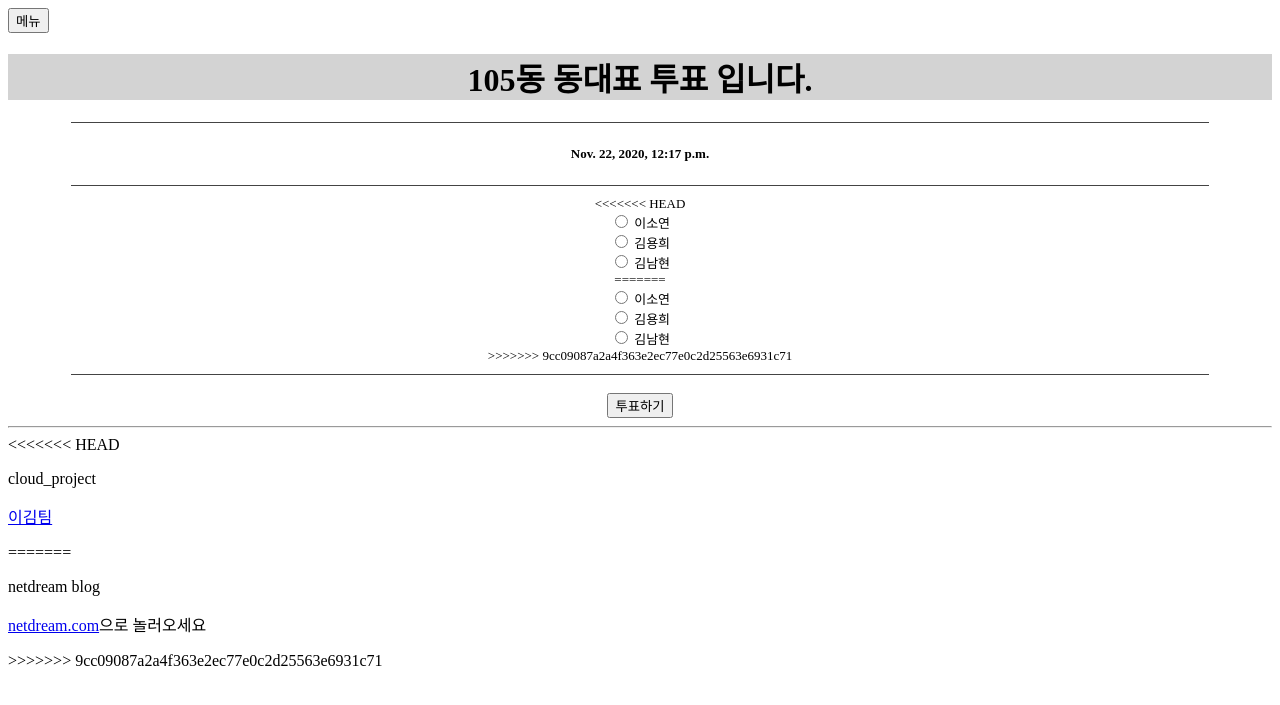
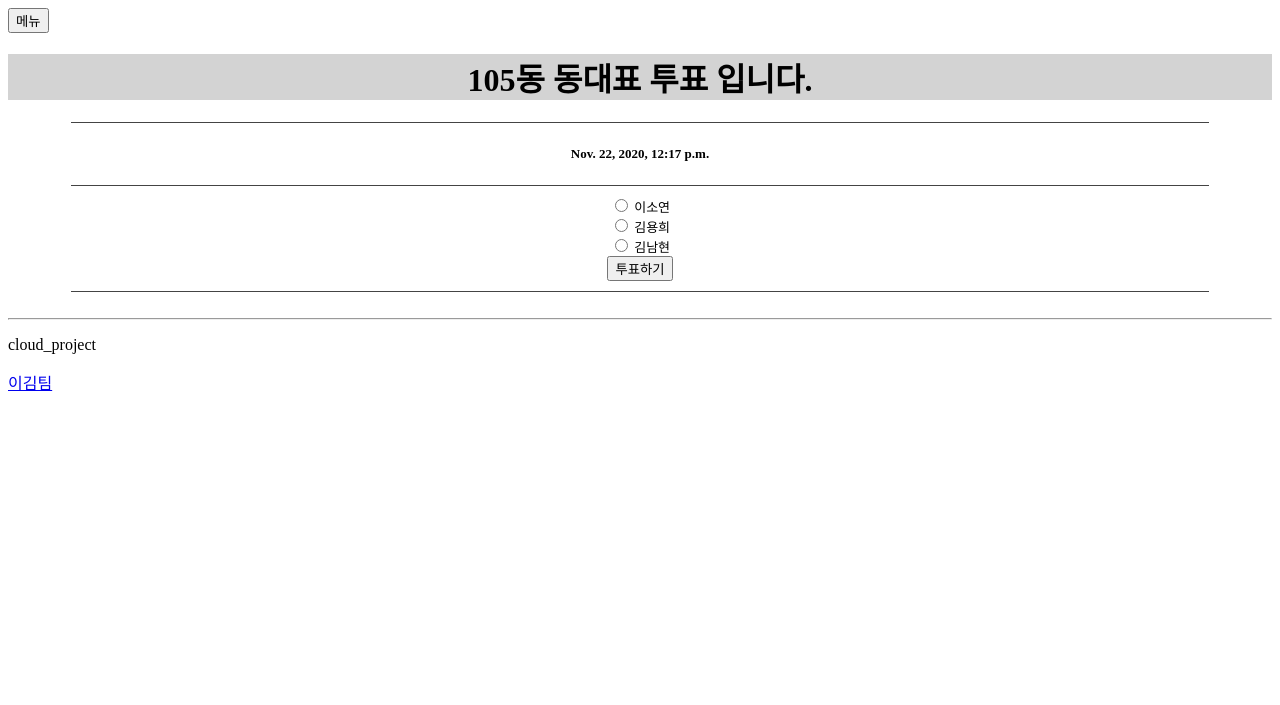
Before and after one commit to joker607/cloude_, a Django app: page /vote/2 in a window 1280 px wide. Shown: the top 705 px of the page. Run offline with Django 3.2, Linux system fonts and the light colour scheme; data comes from the database, SQL or seed files in the repository; both versions use the stored data as it was after the commit.

Commit message:
투표+html수정본, 결과창 html 적용x

```diff
--- a/Vote/VoteProject/vote/templates/base.html
+++ b/Vote/VoteProject/vote/templates/base.html
@@ -94,13 +94,8 @@
 
     <!--  아랫부분(고정) -->
     <hr>
-<<<<<<< HEAD
     <p>cloud_project</p>
     <p><a href="{% url 'vote:index' %}">이김팀</a></p>
-=======
-    <p>netdream blog</p>
-    <p><a href=http://netdream.tistory.com/>netdream.com</a>으로 놀러오세요</p>
->>>>>>> 9cc09087a2a4f363e2ec77e0c2d25563e6931c71
 
 
     </body>
--- a/Vote/VoteProject/vote/templates/vote/detail.html
+++ b/Vote/VoteProject/vote/templates/vote/detail.html
@@ -10,31 +10,23 @@
 
         <tr>
             <td>
-<<<<<<< HEAD
+
                 <form method="Post" action="{%url 'vote:vote'%}"> {%csrf_token%}
                 {% for c in q.choice_set.all %}
                 <input type="radio" name="a" value="{{c.id}}">
                 <label>{{c.name}}</label>
-                <a href="{%url 'vote:result' q.id %}"></a>
+
                 <br>
                 {% endfor %}
+                <input type="submit" value="투표하기">
                 </form>
 
-=======
-                <form>
-                {% for c in q.choice_set.all %}
-                <input type="radio" name="a" value="{{c.id}}">
-                <label>{{c.name}}</label>
-                <br>
-                {% endfor %}
-                </form>
->>>>>>> 9cc09087a2a4f363e2ec77e0c2d25563e6931c71
             </td>
         </tr>
         </table>
         <br>
         <div align="center">
-            <input type="submit" value="투표하기">
+
         </div>
 
 
--- a/Vote/VoteProject/vote/templates/vote/result.html
+++ b/Vote/VoteProject/vote/templates/vote/result.html
@@ -15,7 +15,4 @@
 	</ul>
 
 
-
-</body>
-
-</html>
+{% endblock %}
```
Also changed, not shown: Vote/VoteProject/db.sqlite3.
